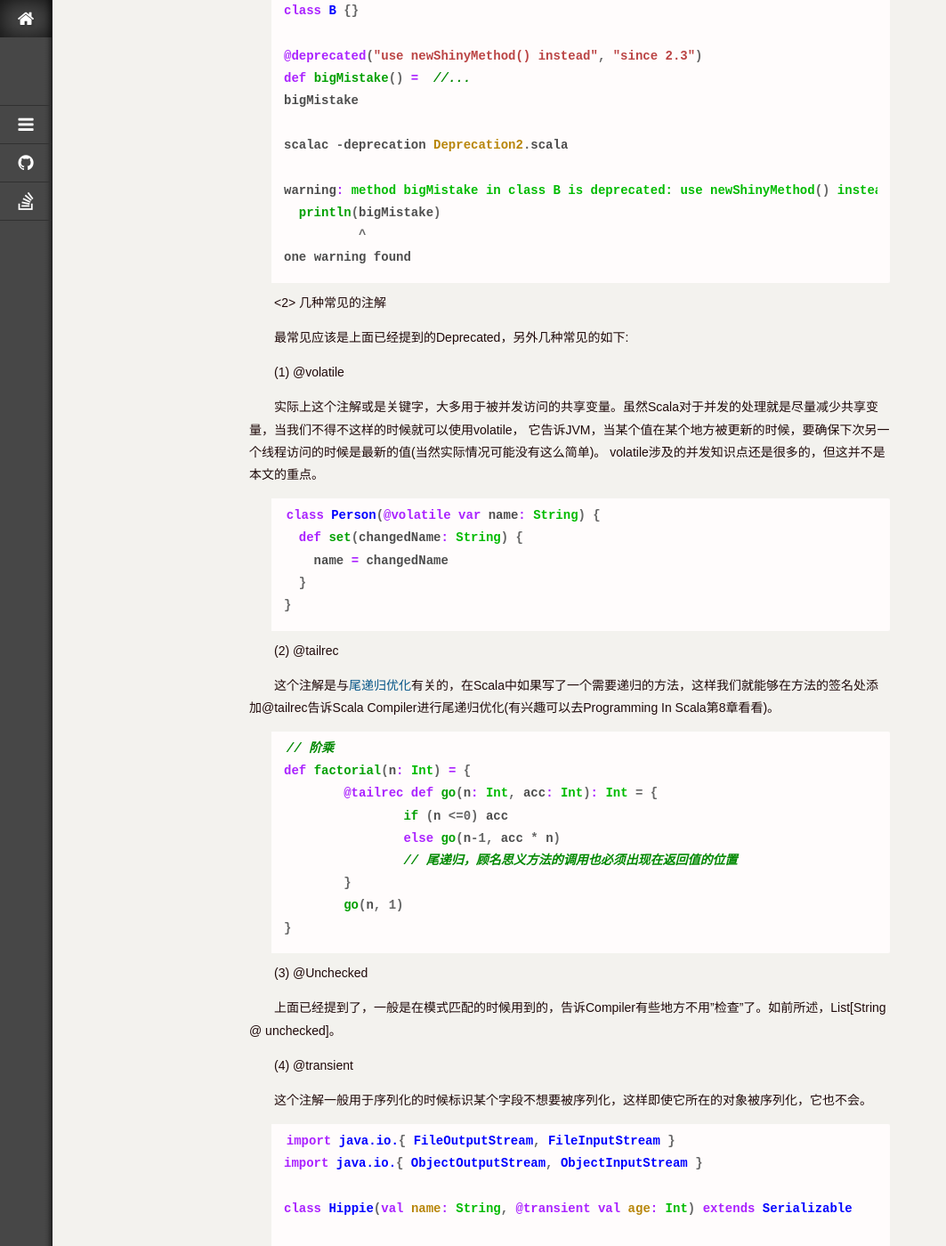
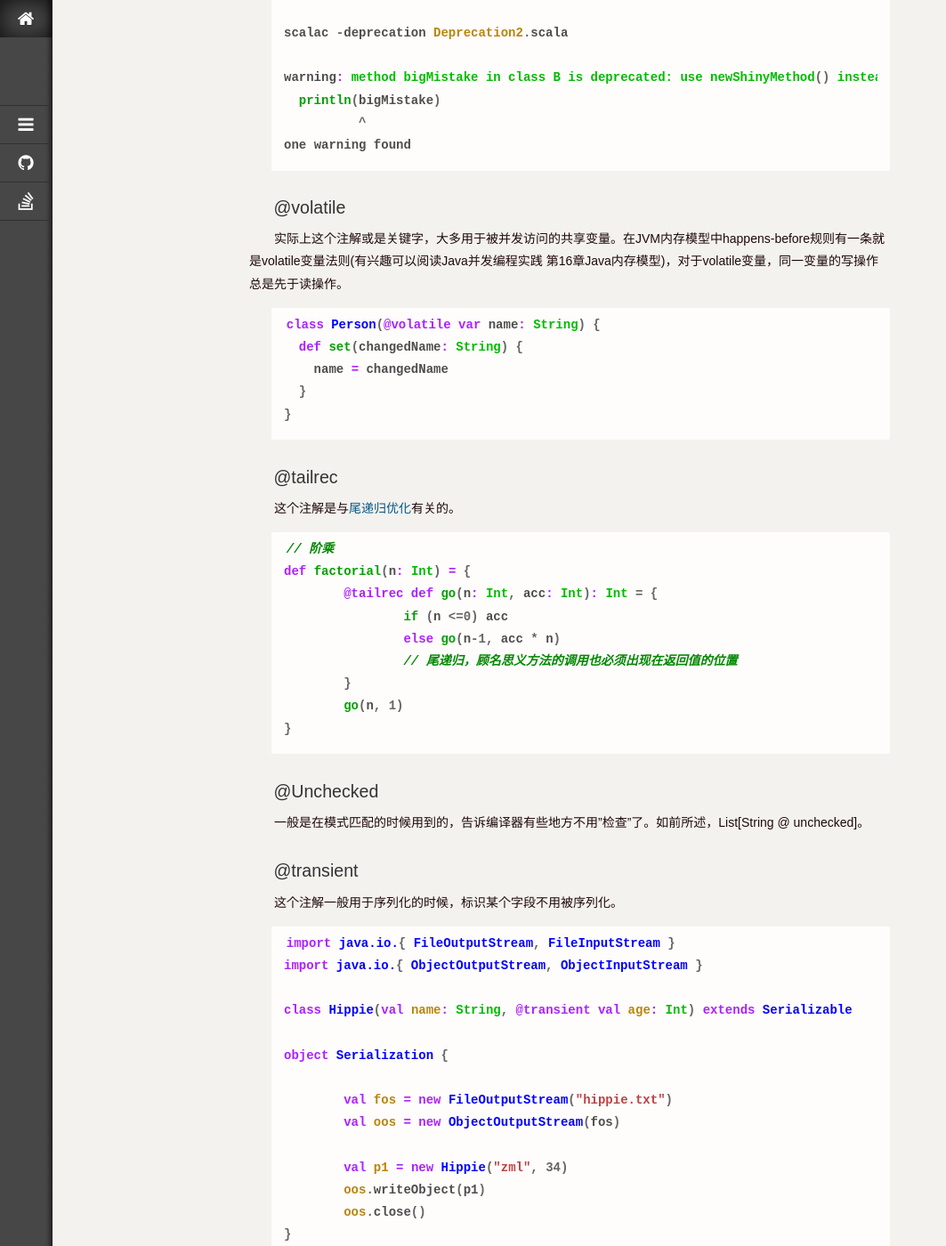
Before and after one commit to jacoffee/jacoffee.github.io, a Jekyll site: the page built from _posts/2015-04-11-scala-annotation.md, in a window 1280 px wide and 1400 px high, scrolled down 1187 px. Shown: the whole window at 89% size, without its empty margins (0-1063 px from the left). Built offline with Jekyll 4.4.1, drawn with Linux system fonts in a browser that asks for light colours; nearby versions of some CDN libraries; library files that are not in the unit come from our copies; Markdown is read by kramdown in place of the engine named in the settings; comment, search, counter and statistics services are not loaded; some of the changed text lies outside the part shown.

Commit message:
try ur best to make your blog readable and succint

````diff
--- a/_posts/2015-04-11-scala-annotation.md
+++ b/_posts/2015-04-11-scala-annotation.md
@@ -25,13 +25,7 @@
     ....)
 ```
 
-当然上面只是列举了一部分，本文只介绍比较常见的注解以及定义的方法。
-
-# 解决
-
-<1> 注解的作用域
-
-一般来说，注解可以作用于vals, vars, defs, classes, objects, traits, and types甚至是表达式的后面。
+一般来说，注解可以作用于vals, vars, defs, classes, objects, traits 和 types甚至是表达式的后面。
 
 ```scala
 import scala.reflect.runtime.{ universe => ju }
@@ -51,7 +45,7 @@
 since it is eliminated by erasure
 ```
 
-另外, 注解实际上也是普通的类只不过Compiler对其进行特殊的支持，所以我们才能那样书写。比如说，我们常见的序列号的注解。
+另外, 注解实际上也是普通的类只不过编译器对其进行特殊的支持，所以我们才能那样书写。比如说，我们常见的序列号的注解。
 
 ```scala
 class SerialVersionUID(uid: Long) extends scala.annotation.StaticAnnotation
@@ -71,14 +65,9 @@
 one warning found
 ```
 
-<2> 几种常见的注解
+### @volatile
 
-最常见应该是上面已经提到的Deprecated，另外几种常见的如下:
-
-(1) @volatile
-
-实际上这个注解或是关键字，大多用于被并发访问的共享变量。虽然Scala对于并发的处理就是尽量减少共享变量，当我们不得不这样的时候就可以使用volatile， 它告诉JVM，当某个值在某个地方被更新的时候，要确保下次另一个线程访问的时候是最新的值(当然实际情况可能没有这么简单)。
-volatile涉及的并发知识点还是很多的，但这并不是本文的重点。
+实际上这个注解或是关键字，大多用于被并发访问的共享变量。在JVM内存模型中happens-before规则有一条就是volatile变量法则(有兴趣可以阅读Java并发编程实践 第16章Java内存模型)，对于volatile变量，同一变量的写操作总是先于读操作。
 
 ```scala
 class Person(@volatile var name: String) {
@@ -88,9 +77,9 @@
 }
 ```
 
-(2) @tailrec
+### @tailrec
 
-这个注解是与[尾递归优化](/scala/tail-recurison/)有关的，在Scala中如果写了一个需要递归的方法，这样我们就能够在方法的签名处添加@tailrec告诉Scala Compiler进行尾递归优化(有兴趣可以去Programming In Scala第8章看看)。
+这个注解是与[尾递归优化](/scala/tail-recurison/)有关的。
 
 ```scala
 // 阶乘
@@ -103,13 +92,14 @@
 	go(n, 1)
 }
 ```
-(3) @Unchecked
 
-上面已经提到了，一般是在模式匹配的时候用到的，告诉Compiler有些地方不用"检查"了。如前所述，List[String @ unchecked]。
+### @Unchecked
 
-(4) @transient
+一般是在模式匹配的时候用到的，告诉编译器有些地方不用"检查"了。如前所述，List[String @ unchecked]。
 
-这个注解一般用于序列化的时候标识某个字段不想要被序列化，这样即使它所在的对象被序列化，它也不会。
+### @transient
+
+这个注解一般用于序列化的时候，标识某个字段不用被序列化。
 
 ```scala
 import java.io.{ FileOutputStream, FileInputStream }
@@ -145,32 +135,21 @@
 
 由于age被标记为@transient，在反序列化的时候，就获取不到原始值了所以被赋值为默认值。
 
-(5) @inline
+### @inline
 
-这个注解，在Scala.Predef中见到过一次。
+这个注解，在Scala.Predef中见到过一次。官方文档中的解释跟没说一样，
+倒是[StackOverflow上一个的答案](http://stackoverflow.com/questions/2709095/does-the-inline-annotation-in-scala-really-help-performance)，个人觉得比较能说明作用。
 
-> An annotation on methods that requests that the compiler should
-try especially hard to inline the annotated method.
-
-文档中的解释跟没有一样，在StackOverflow上找到几个问题，其中参考<5>中的有一段解释，个人觉得比较能说明作用。
-
->  Instead of a function call resulting in parameters being placed on the stack and an invoke operation occurring,
-the definition of the function is copied at compile time to where the invocation was made,
+>  Instead of a function call resulting in parameters being placed on the stack and an invoke operation occurring, the definition of the function is copied at compile time to where the invocation was made,
 saving the invocation overhead at runtime.
 
-大致的意思就是@inline能够避免方法的参数被放到栈上，以及"显示的调用"，因为编译器在编译的时候会将整个方法copy到它被调用的地方。
+大致的意思就是@inline能够避免方法的参数被放到栈上，以及"显示的调用"。因为编译器在编译的时候会将整个方法复制到它被调用的地方。
 
 
-# 参考
+##参考
 
-<1> [annotation](https://www.artima.com/pins1ed/annotations.html)
+\> [注解](https://www.artima.com/pins1ed/annotations.html)
 
-<2> [volatile](https://twitter.github.io/scala_school/zh_cn/concurrency.html#danger)
+\> [volatile](https://twitter.github.io/scala_school/zh_cn/concurrency.html#danger)
 
-<3> [should-my-scala-actors-properties-be-marked-volatile](http://stackoverflow.com/questions/1031167/should-my-scala-actors-properties-be-marked-volatile)
-
-<4> [concurrency](https://twitter.github.io/scala_school/zh_cn/concurrency.html#danger)
-
-<5> [when-should-i-and-should-i-not-use-scalas-inline-annotation](http://stackoverflow.com/questions/4593710/when-should-i-and-should-i-not-use-scalas-inline-annotation)
-
-<6> [does-the-inline-annotation-in-scala-really-help-performance](http://stackoverflow.com/questions/2709095/does-the-inline-annotation-in-scala-really-help-performance)
+\> [什么时候使用inline注解](http://stackoverflow.com/questions/4593710/when-should-i-and-should-i-not-use-scalas-inline-annotation)
````
